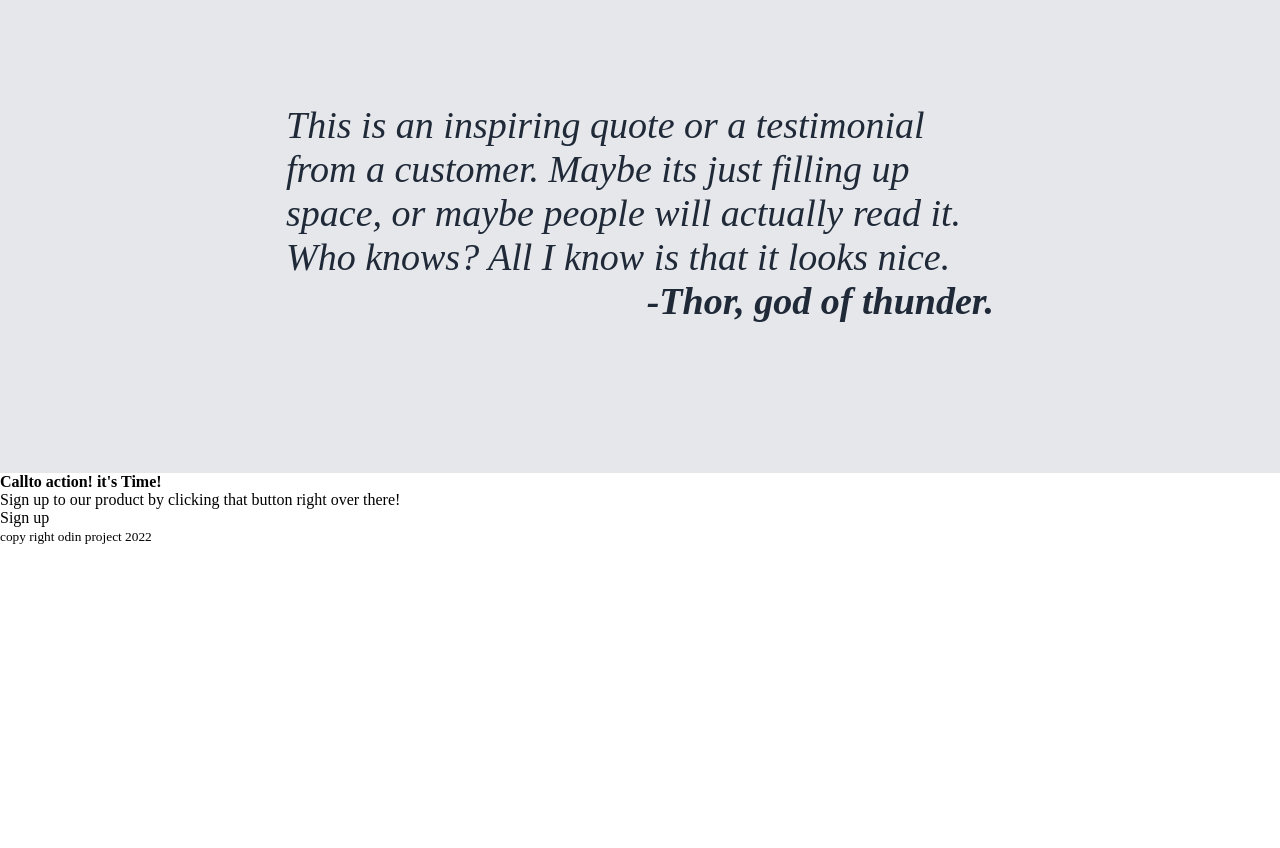
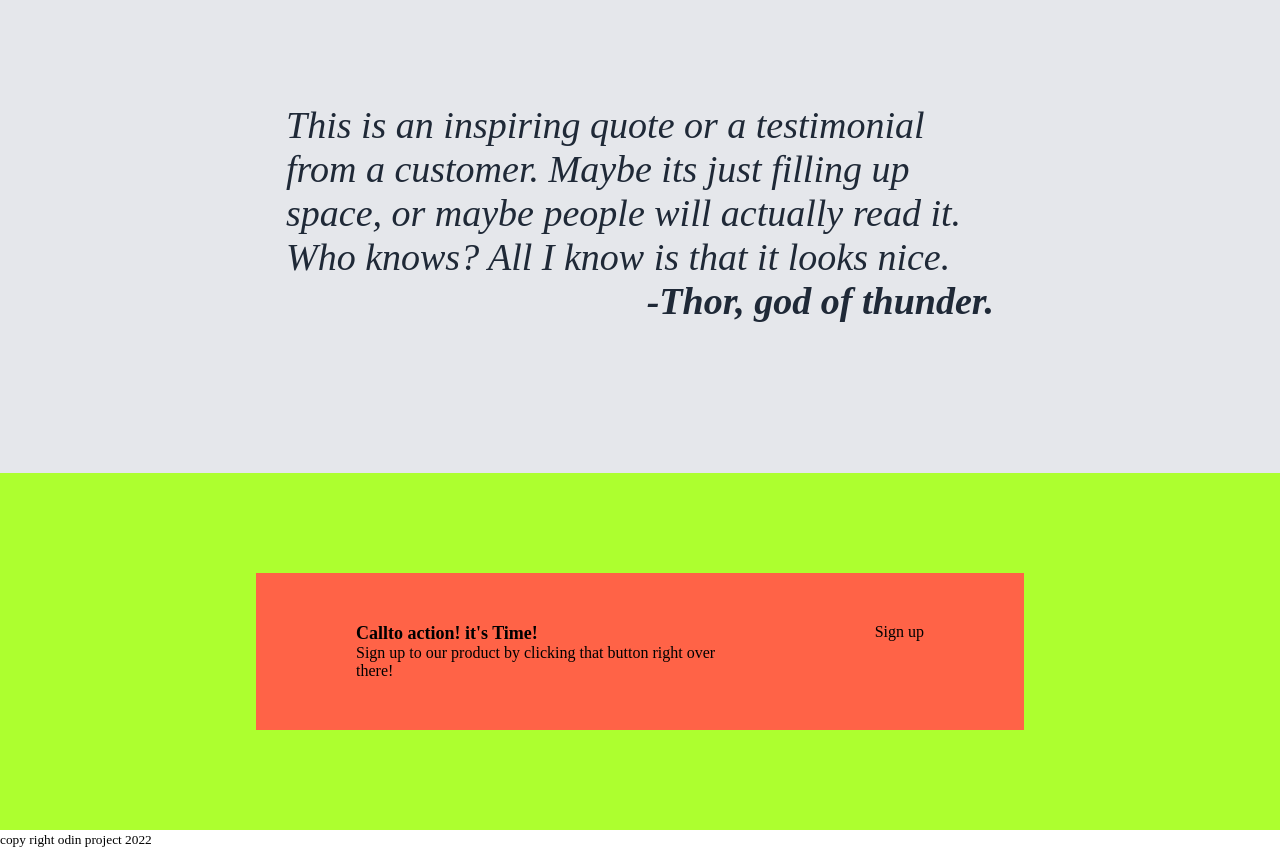
Before and after one commit to BeeAwwad/project-landing-page, a plain HTML site: page index.html in a window 1280 px wide. Shown: the part 1218-2066 px from the top of the page. Before the commit the page ends 1763 px from the top, so only its background shows below. Drawn offline with Linux system fonts and the light colour scheme.

Commit message:
Syle sign-up section

```diff
--- a/index.html
+++ b/index.html
@@ -53,13 +53,16 @@
 
     </div>
 
-    <div class="call-action">
         <div class="click-here">
-            <h4>Callto action! it's Time!</h4>
-        <p>Sign up to our product by clicking that button right over there!</p>
+            <div class="it-time">
+                 <div class="click-again">
+                    <h4>Callto action! it's Time!</h4>
+                    <p>Sign up to our product by clicking that button right over there!</p>
+                 </div>
+                    <div class="btn">Sign up</div>
+            </div>
         </div>
-        <div class="btn">Sign up</div>
-    </div>
+
 
     <footer>
         <small>copy right odin project 2022</small>
--- a/styles.css
+++ b/styles.css
@@ -163,5 +163,32 @@ body {
     justify-content: flex-end;
 }
 .call-action {
+    background-color: #f9faf8;
+    width: 100%;
+    height: 15%;
+}
+.click-here {
+  display: flex;
+  width: 100%;
+  padding-top: 100px;
+  padding-bottom: 100px;
+  background-color: greenyellow;
+}
+.it-time {
+    background-color: tomato;
+    margin: 0 auto;
+    padding: 50px 100px;
+    display: flex;
+    justify-content: space-between;
+    width: 60%;
+}
+.click-again {
+    width: 65%;
+}
+.click-again h4 {
+    font-size: large;
+}
+.btn {
+    /*background-color: #3882f6;*/
 
 }
```
